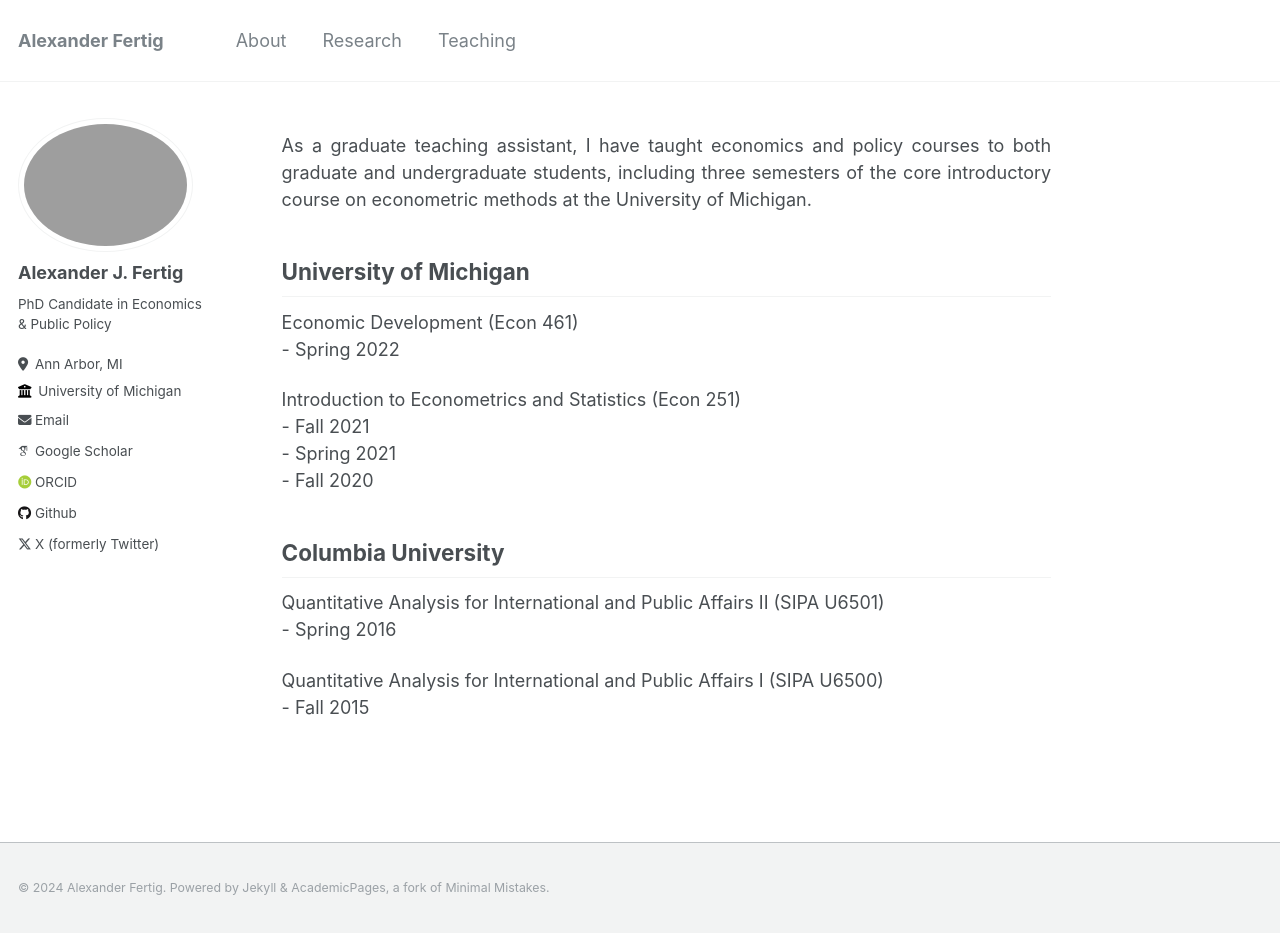
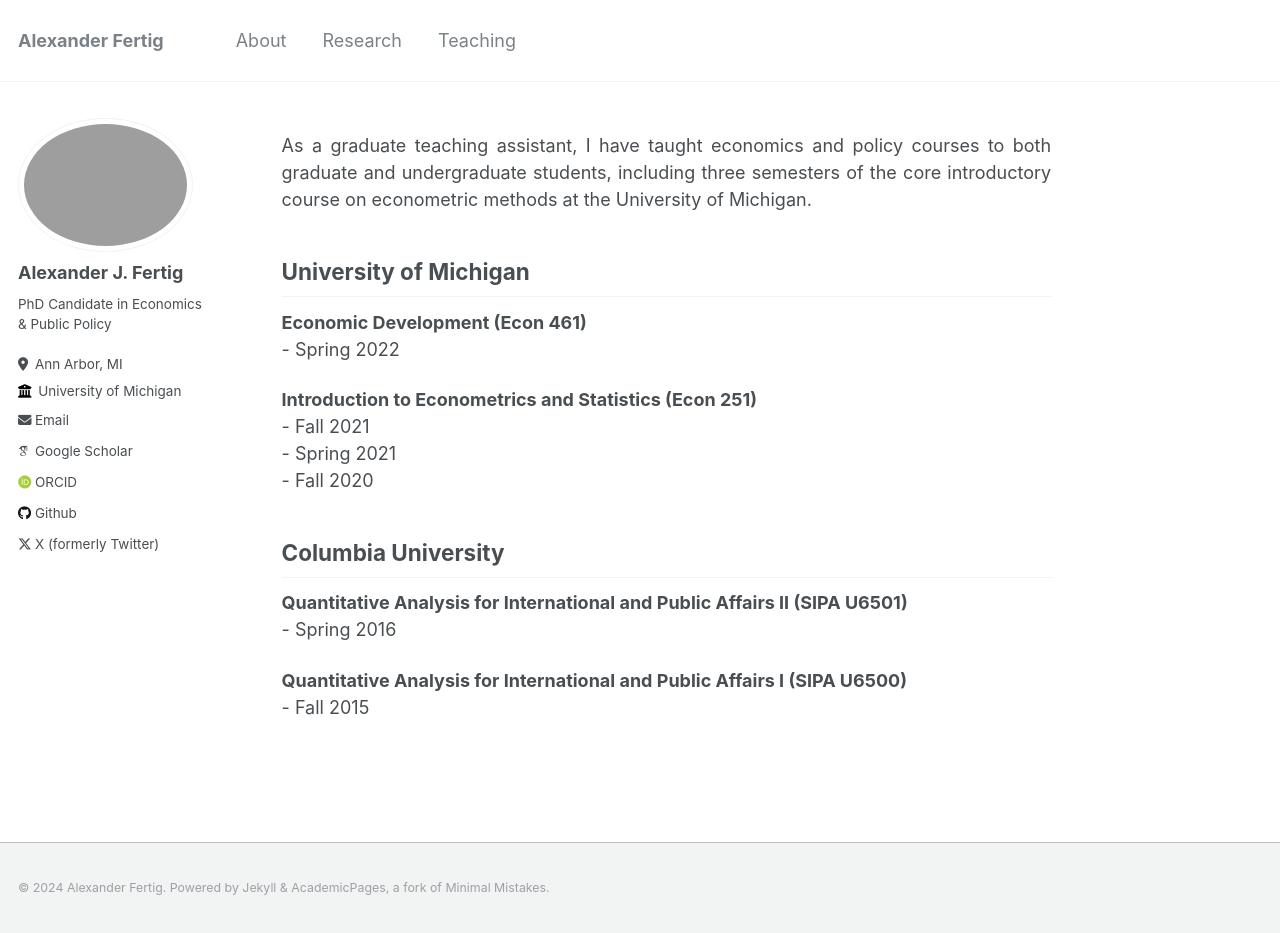
Before and after one commit to alexanderfertig/alexanderfertig.github.io, a Jekyll site: the page built from _pages/teaching.md, in a window 1280 px wide and 933 px high. Built offline with Jekyll 4.4.1, drawn with Linux system fonts in a browser that asks for light colours; some web fonts are replaced.

```diff
--- a/_pages/teaching.md
+++ b/_pages/teaching.md
@@ -8,18 +8,18 @@ As a graduate teaching assistant, I have taught economics and policy courses to
 
 University of Michigan
 ------
-Economic Development (Econ 461) \
+**Economic Development (Econ 461)** \
 &#8291;- Spring 2022
 
-Introduction to Econometrics and Statistics (Econ 251) \
+**Introduction to Econometrics and Statistics (Econ 251)** \
 &#8291;- Fall 2021 \
 &#8291;- Spring 2021 \
 &#8291;- Fall 2020
 
 Columbia University
 ------
-Quantitative Analysis for International and Public Affairs II (SIPA U6501) \
+**Quantitative Analysis for International and Public Affairs II (SIPA U6501)** \
 &#8291;- Spring 2016
 
-Quantitative Analysis for International and Public Affairs I (SIPA U6500) \
+**Quantitative Analysis for International and Public Affairs I (SIPA U6500)** \
 &#8291;- Fall 2015
```
